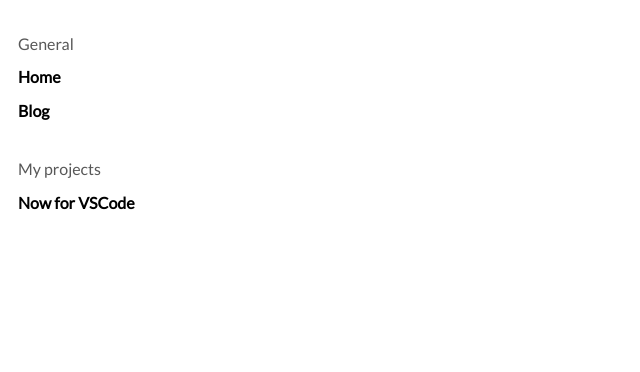
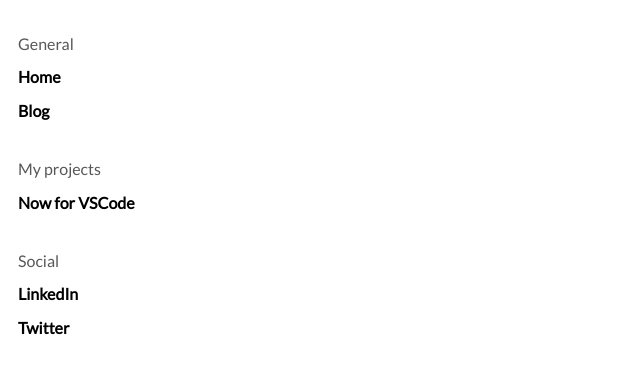
Before and after one commit to quantumsheep/qtmsheep.com, a React (Create React App) app in the folder client/: page /project/vscode-now in a window 1280 px wide. Shown: the top 372 px of the page, without its empty margins (0-640 px from the left). Built offline with nearby package versions, Linux system fonts and the light colour scheme; no server answers.

Commit message:
Add Github projects

```diff
--- a/client/src/components/App.js
+++ b/client/src/components/App.js
@@ -6,6 +6,7 @@
 
 import Page from './Page';
 import Blog from './Blog';
+import GithubProject from './GithubProject';
 
 export default class App extends Component {
   render() {
@@ -26,7 +27,16 @@
               <span>My projects</span>
             </NavigationItem>
             <NavigationItem>
-              <Link to="/">Now for VSCode</Link>
+              <Link to="/project/vscode-now">Now for VSCode</Link>
+            </NavigationItem>
+            <NavigationItem className="NavigationCategory">
+              <span>Social</span>
+            </NavigationItem>
+            <NavigationItem>
+              <a href="https://www.linkedin.com/in/nathanael-demacon/" target="blank">LinkedIn</a>
+            </NavigationItem>
+            <NavigationItem>
+              <a href="https://twitter.com/qtmsheep" target="blank">Twitter</a>
             </NavigationItem>
           </Navigation>
 
@@ -35,6 +45,7 @@
               <Switch>
                 <Page path="/" page="/home" exact />
                 <Route path="/blog" exact component={Blog} />
+                <GithubProject path="/project/:project" exact component={Blog} />
               </Switch>
             </div>
           </main>
--- a/client/src/components/Blog.js
+++ b/client/src/components/Blog.js
@@ -16,7 +16,7 @@
   render() {
     return (
       <div>
-        <h1>Articles</h1>
+        <h1>Articles Medium</h1>
         {
           this.state.posts.map(post => (
             <a href={`https://medium.com/@nathanaeldemacon/${post.id}`} target="blank" key={post.id} className="pre-article">
--- /dev/null
+++ b/client/src/components/GithubProject.js
@@ -0,0 +1,22 @@
+import React, { Component } from 'react';
+import axios from 'axios';
+
+import ReactMarkdown from 'react-markdown';
+
+export default class Blog extends Component {
+  state = {
+    readme: ""
+  }
+
+  componentDidMount() {
+    axios.get(`https://raw.githubusercontent.com/QuantumSheep/${this.props.computedMatch.params.project}/master/README.md`)
+    .then(({ data: readme }) => this.setState({ readme }))
+    .catch(err => console.log(err));
+  }
+
+  render() {
+    return (
+      <ReactMarkdown source={this.state.readme} />
+    );
+  }
+}
```
Also changed, not shown: 1 other file (tests, documents, lock files or other folders).
